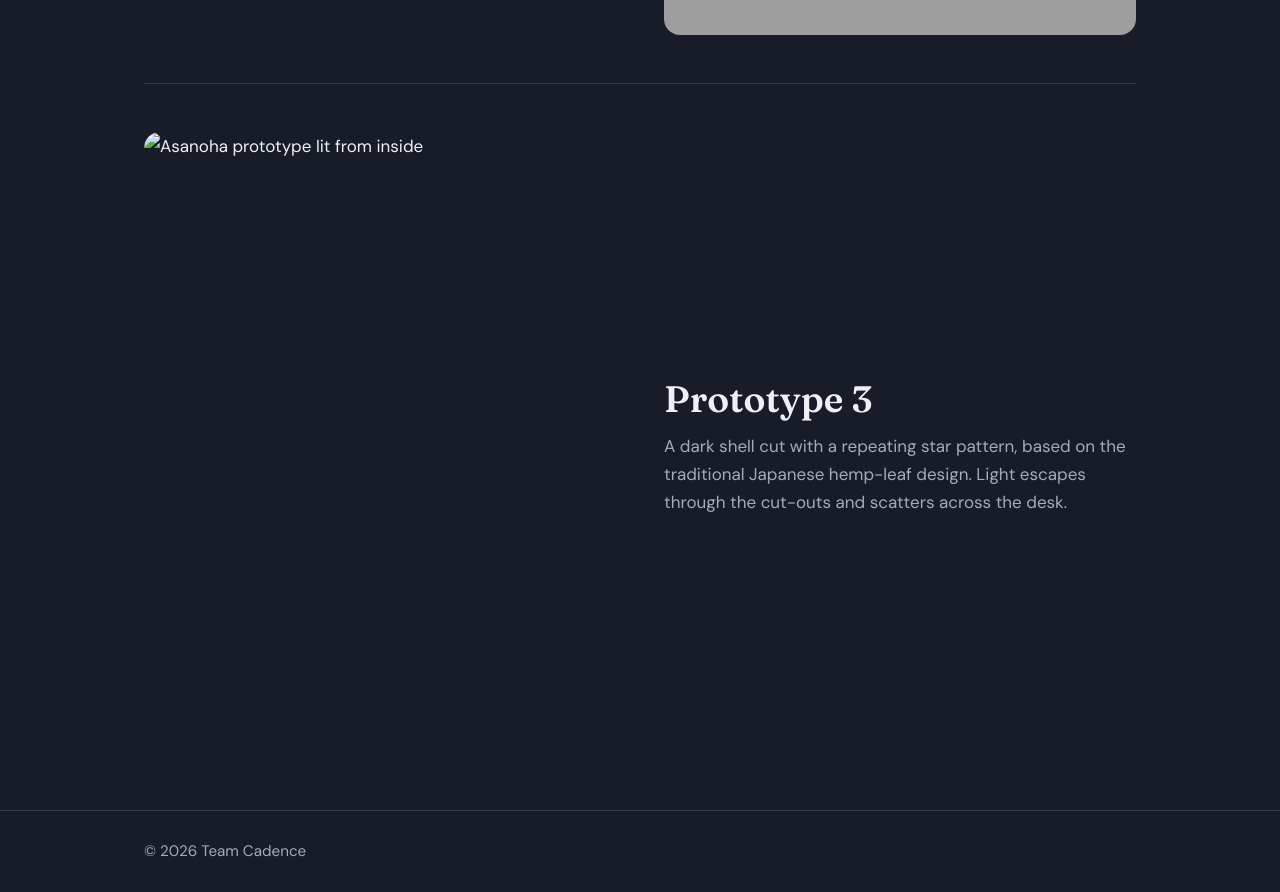
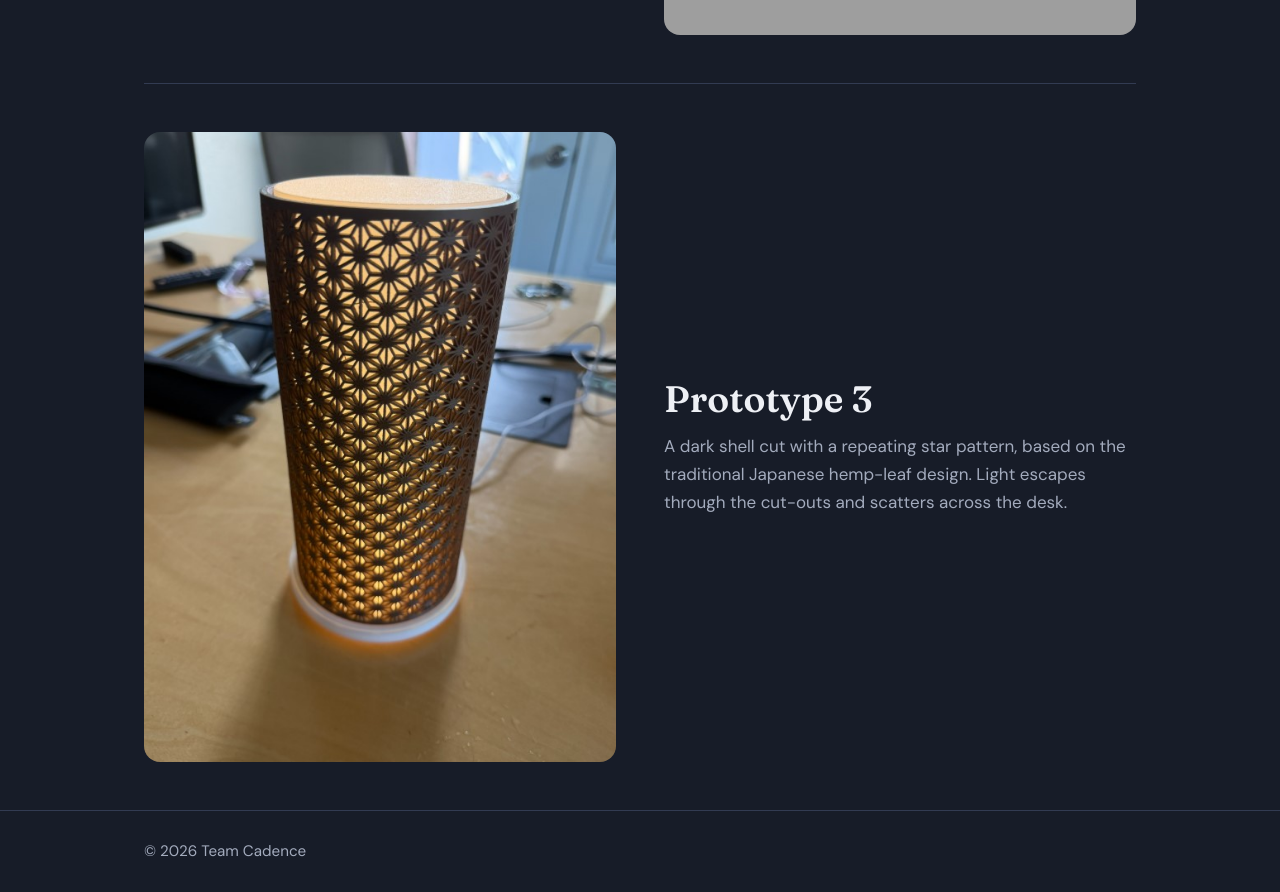
Before and after one commit to ayaansingh30/cadence-site, a plain HTML site: page prototypes.html in a window 1280 px wide. Shown: the part 1660-2552 px from the top of the page. Drawn offline with Linux system fonts and the light colour scheme; grey boxes are pictures that could not be loaded.

Commit message:
Update prototypes.html

```diff
--- a/prototypes.html
+++ b/prototypes.html
@@ -34,7 +34,7 @@
   </div>
 </article>
 <article class="proto" id="asanoha">
-  <img src="images/prototype-3.png" alt="Asanoha prototype lit from inside">
+  <img src="images/prototype-3.jpg" alt="Asanoha prototype lit from inside">
   <div>
     <h2>Prototype 3</h2>
     <p>A dark shell cut with a repeating star pattern, based on the traditional Japanese hemp-leaf design. Light escapes through the cut-outs and scatters across the desk.</p>
```
